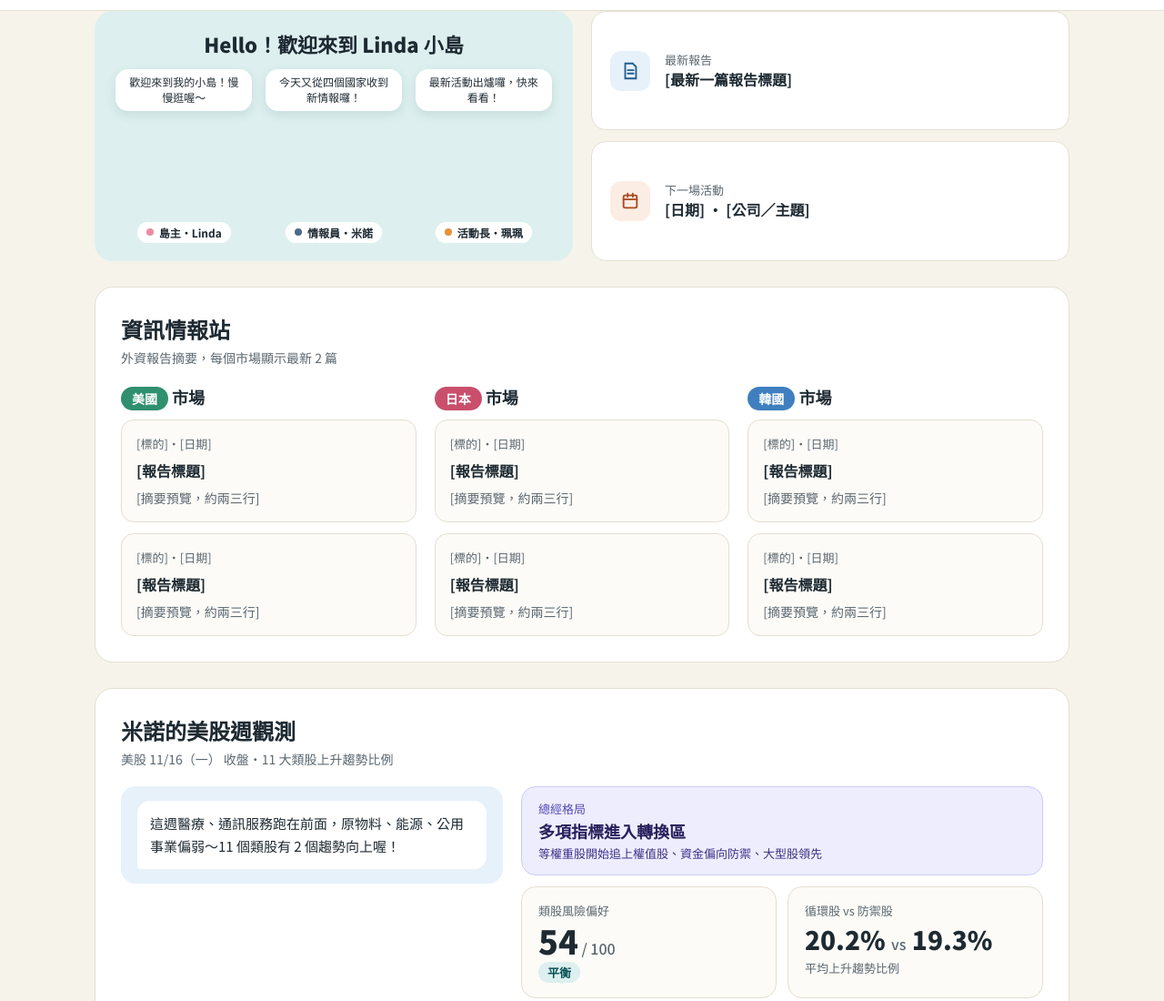
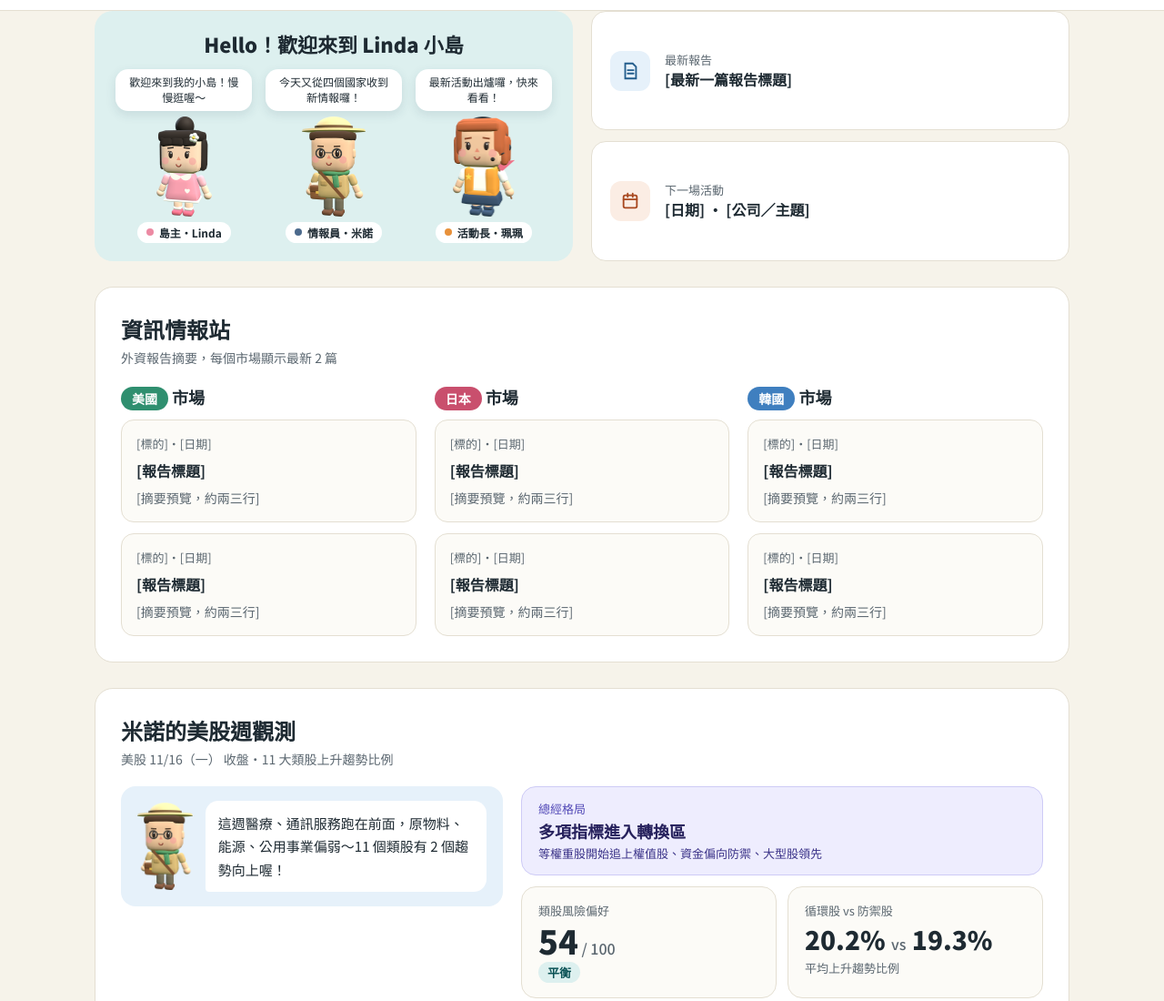
Before and after one commit to Lindayulin/linda-island, a plain HTML site: page index.html in a window 1280 px wide. Shown: the part 61-1161 px from the top of the page at 91% size. Drawn offline with Linux system fonts and the light colour scheme.

Commit message:
Add files via upload

```diff
--- a/index.html
+++ b/index.html
@@ -88,9 +88,9 @@ footer{border-top:1px solid #E4DFD2;padding:20px 24px;text-align:center;font-siz
     <div class="hero-l">
       <h1>Hello！歡迎來到 Linda 小島</h1>
       <div class="cast">
-        <a href="#contact"><span class="say">歡迎來到我的小島！慢慢逛喔～</span><img src="images/linda.png" alt="島主 Linda" onerror="this.style.visibility='hidden'"><span class="tag"><span class="dot" style="background:#ec8aa3"></span>島主・Linda</span></a>
-        <a href="#radar"><span class="say">今天又從四個國家收到新情報囉！</span><img src="images/mino.png" alt="情報員米諾" onerror="this.style.visibility='hidden'"><span class="tag"><span class="dot" style="background:#4c6a8c"></span>情報員・米諾</span></a>
-        <a href="#events"><span class="say">最新活動出爐囉，快來看看！</span><img src="images/peipei.png" alt="活動長珮珮" onerror="this.style.visibility='hidden'"><span class="tag"><span class="dot" style="background:#e8913a"></span>活動長・珮珮</span></a>
+        <a href="#contact"><span class="say">歡迎來到我的小島！慢慢逛喔～</span><img src="linda.png" alt="島主 Linda" onerror="this.style.visibility='hidden'"><span class="tag"><span class="dot" style="background:#ec8aa3"></span>島主・Linda</span></a>
+        <a href="#radar"><span class="say">今天又從四個國家收到新情報囉！</span><img src="mino.png" alt="情報員米諾" onerror="this.style.visibility='hidden'"><span class="tag"><span class="dot" style="background:#4c6a8c"></span>情報員・米諾</span></a>
+        <a href="#events"><span class="say">最新活動出爐囉，快來看看！</span><img src="peipei.png" alt="活動長珮珮" onerror="this.style.visibility='hidden'"><span class="tag"><span class="dot" style="background:#e8913a"></span>活動長・珮珮</span></a>
       </div>
     </div>
     <div class="hero-r">
@@ -120,7 +120,7 @@ footer{border-top:1px solid #E4DFD2;padding:20px 24px;text-align:center;font-siz
       <div><h2 id="radar-h">米諾的美股週觀測</h2><p class="muted" style="margin:4px 0 0;font-size:14px">美股 <span id="d-date">—</span> 收盤・11 大類股上升趨勢比例</p></div>
     </div>
     <div class="row2">
-      <div class="mino"><img src="images/mino.png" alt="情報員米諾" onerror="this.style.display='none'"><p class="bubble" id="d-mino">資料載入中…</p></div>
+      <div class="mino"><img src="mino.png" alt="情報員米諾" onerror="this.style.display='none'"><p class="bubble" id="d-mino">資料載入中…</p></div>
       <div class="kpis">
         <div class="macro"><span style="font-size:13px;color:#534AB7">總經格局</span><span style="font-size:18px;font-weight:900;color:#26215C" id="d-macro">—</span><span style="font-size:13px;color:#3C3489" id="d-macro-sub"></span></div>
         <div class="k"><span class="muted" style="font-size:13px">類股風險偏好</span><span class="big"><span id="d-score">—</span><span class="muted" style="font-size:16px;font-weight:500"> / 100</span></span><span class="pill" style="background:#DDF0EF;color:#0A5255" id="d-regime">—</span></div>
```
